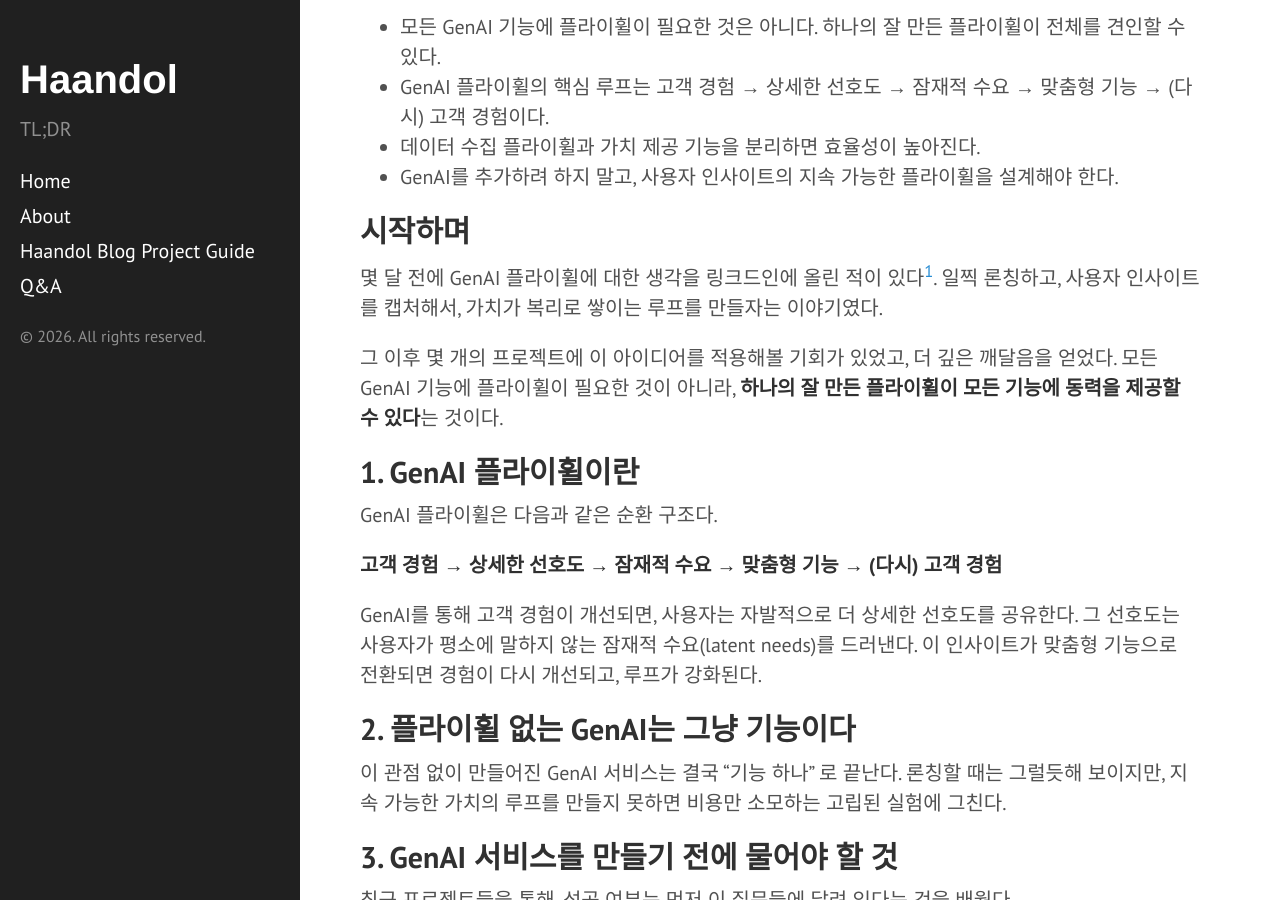
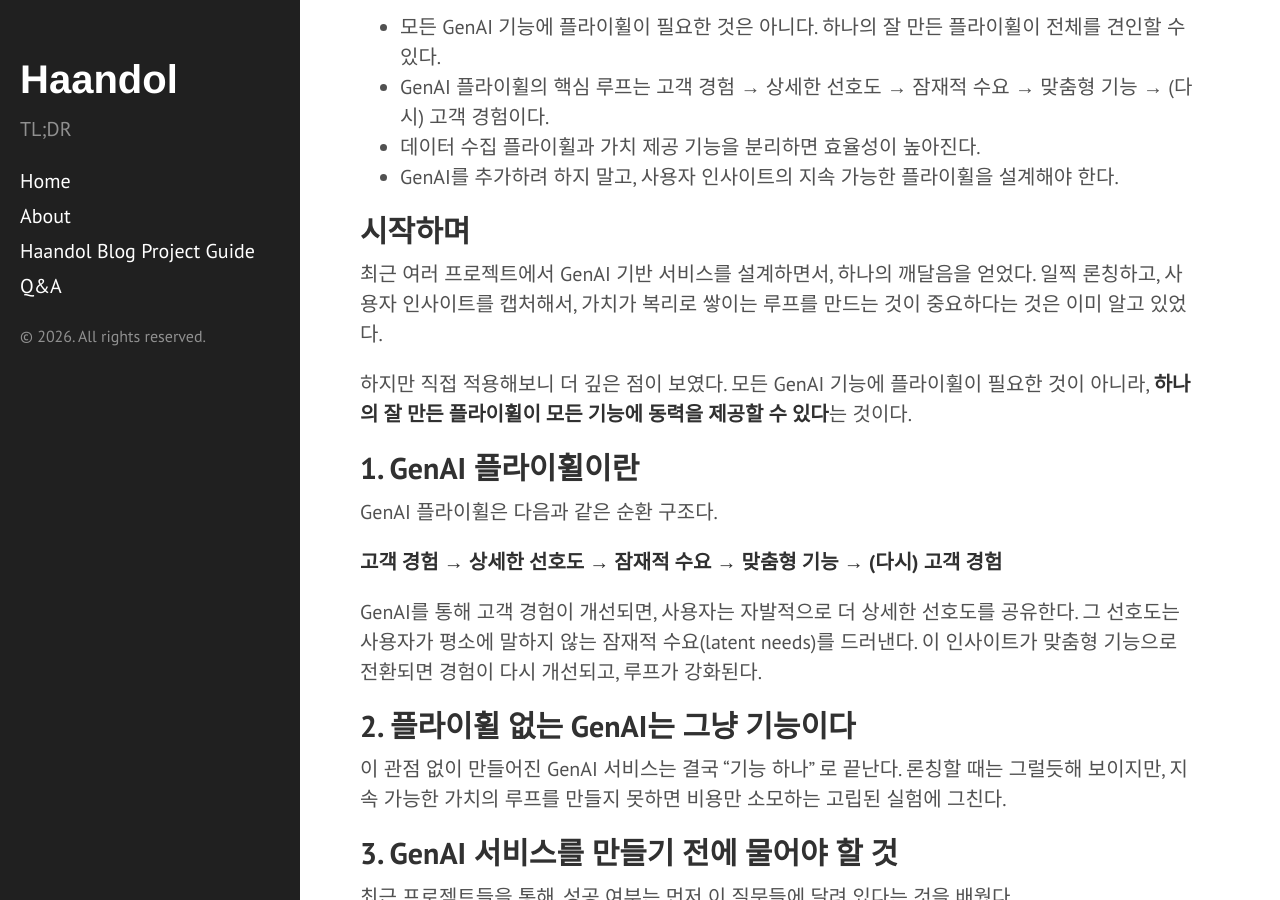
Before and after one commit to haandol/haandol.github.com, a Jekyll site: the page built from _posts/2026-03-12-genai-flywheel-for-business.md, in a window 1280 px wide and 900 px high, scrolled down 316 px. Built offline with Jekyll 4.4.1, drawn with Linux system fonts in a browser that asks for light colours; comment, search, counter and statistics services are not loaded; some of the changed text lies outside the part shown.

Commit message:
remove LinkedIn references from GenAI flywheel article, treat as original blog post
Co-Authored-By: Claude Opus 4.6 <noreply@anthropic.com>

```diff
--- a/_posts/2026-03-12-genai-flywheel-for-business.md
+++ b/_posts/2026-03-12-genai-flywheel-for-business.md
@@ -17,9 +17,9 @@ publish: true
 
 ## 시작하며
 
-몇 달 전에 GenAI 플라이휠에 대한 생각을 링크드인에 올린 적이 있다[^1]. 일찍 론칭하고, 사용자 인사이트를 캡처해서, 가치가 복리로 쌓이는 루프를 만들자는 이야기였다.
+최근 여러 프로젝트에서 GenAI 기반 서비스를 설계하면서, 하나의 깨달음을 얻었다. 일찍 론칭하고, 사용자 인사이트를 캡처해서, 가치가 복리로 쌓이는 루프를 만드는 것이 중요하다는 것은 이미 알고 있었다.
 
-그 이후 몇 개의 프로젝트에 이 아이디어를 적용해볼 기회가 있었고, 더 깊은 깨달음을 얻었다. 모든 GenAI 기능에 플라이휠이 필요한 것이 아니라, **하나의 잘 만든 플라이휠이 모든 기능에 동력을 제공할 수 있다**는 것이다.
+하지만 직접 적용해보니 더 깊은 점이 보였다. 모든 GenAI 기능에 플라이휠이 필요한 것이 아니라, **하나의 잘 만든 플라이휠이 모든 기능에 동력을 제공할 수 있다**는 것이다.
 
 ## 1. GenAI 플라이휠이란
 
```
Also changed, not shown: other parts of _posts/2026-03-12-genai-flywheel-for-business.md (+2 -3 lines).
